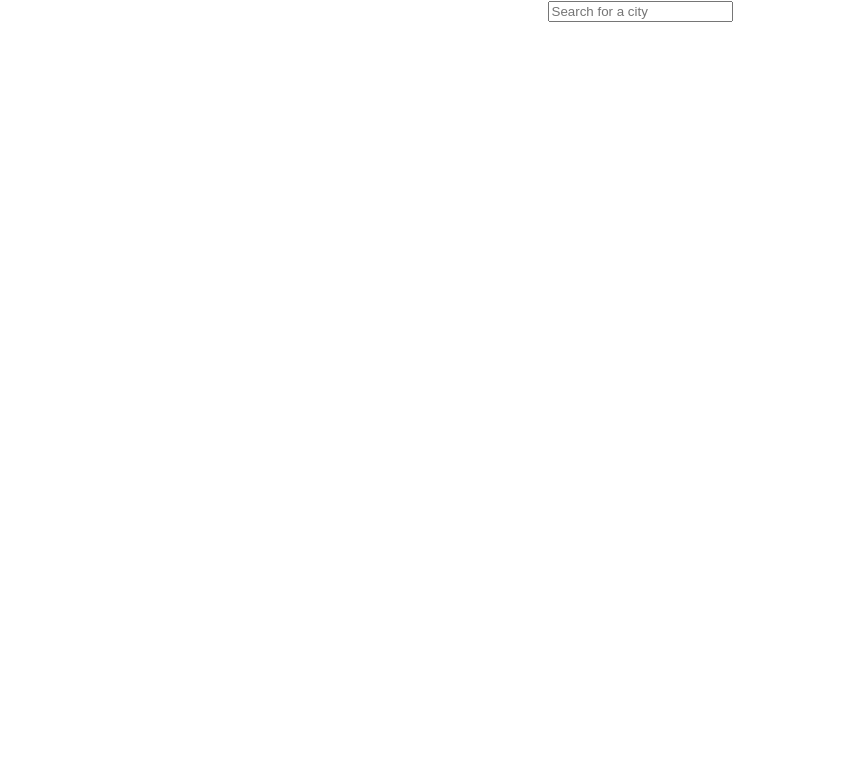
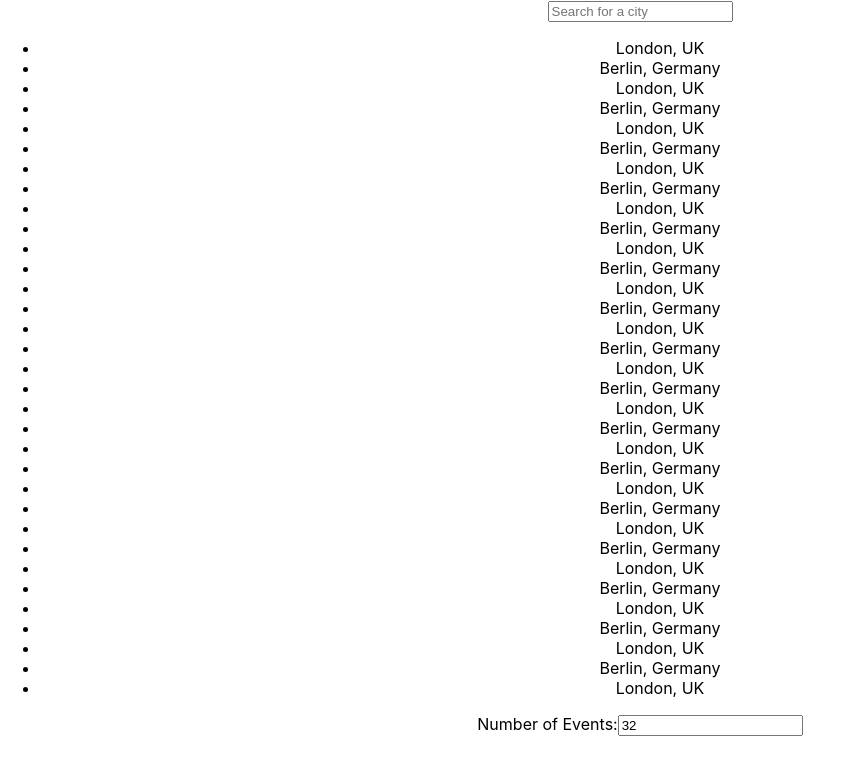
Before and after one commit to menescalnickolas/meet, a React (Create React App) app: page / in a window 1280 px wide. Shown: the top 774 px of the page, without its empty margins (0-843 px from the left). Built offline with nearby package versions, Linux system fonts and the light colour scheme.

Commit message:
Updated App.js
Added events={mockData} and <NumberOfEvents />

```diff
--- a/src/App.js
+++ b/src/App.js
@@ -2,12 +2,15 @@
 import CitySearch from './components/CitySearch';
 import EventList from './components/EventList';
 import './App.css';
+import { mockData } from './mock-data';
+import NumberOfEvents from './components/NumberOfEvents';
 
 const App = () => {
   return (
     <div className="App">
       <CitySearch />
-      <EventList />
+      <EventList events={mockData}/>
+      <NumberOfEvents />
     </div>
   );
 }
```
